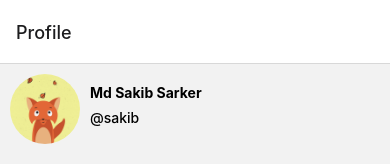
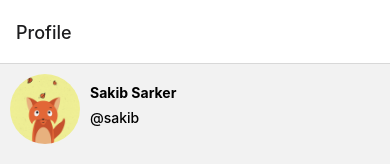
Before and after one commit to sakibsarker/Nikhoj-Mobile-Native-App, a React Native app: screen /Account in a window 390 px wide. Shown: the top 164 px of the page. Built offline with nearby package versions, Linux system fonts and the light colour scheme.

Commit message:
just check for pull

```diff
--- a/src/screen/Profile.js
+++ b/src/screen/Profile.js
@@ -20,7 +20,7 @@ const Profile = ({navigation}) => {
             source={require('../Images/post.png')}
           />
           <View>
-            <Text style={styles.title}>Md Sakib Sarker</Text>
+            <Text style={styles.title}>Sakib Sarker</Text>
             <Text style={styles.caption}>@sakib</Text>
           </View>
         </View>
```
